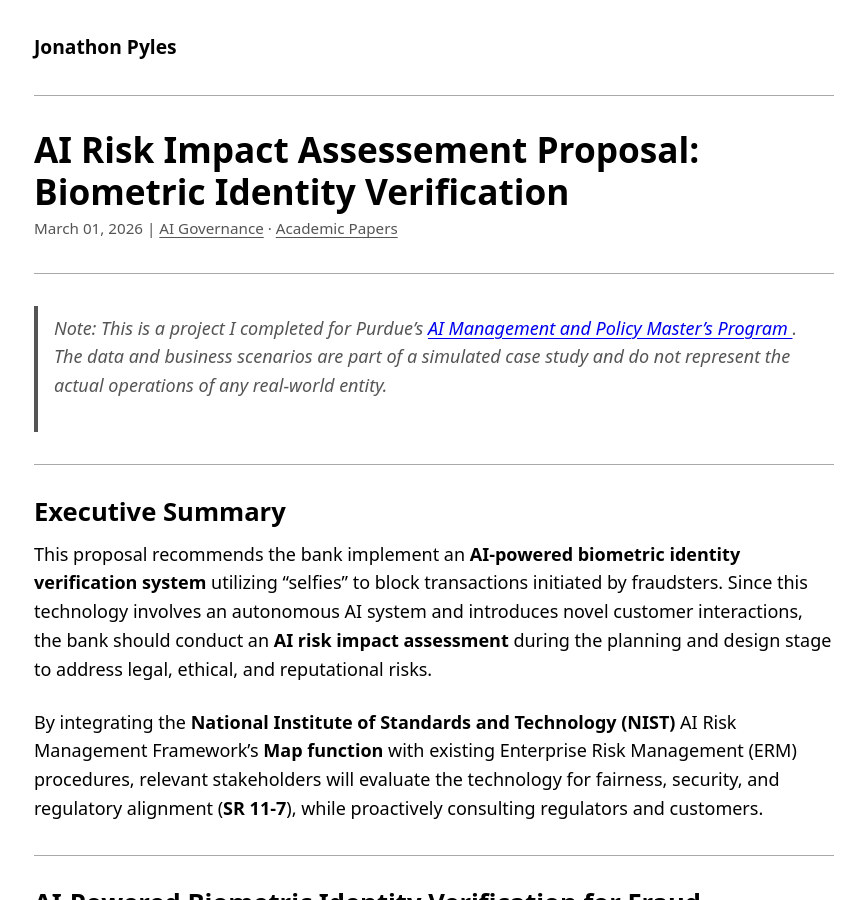
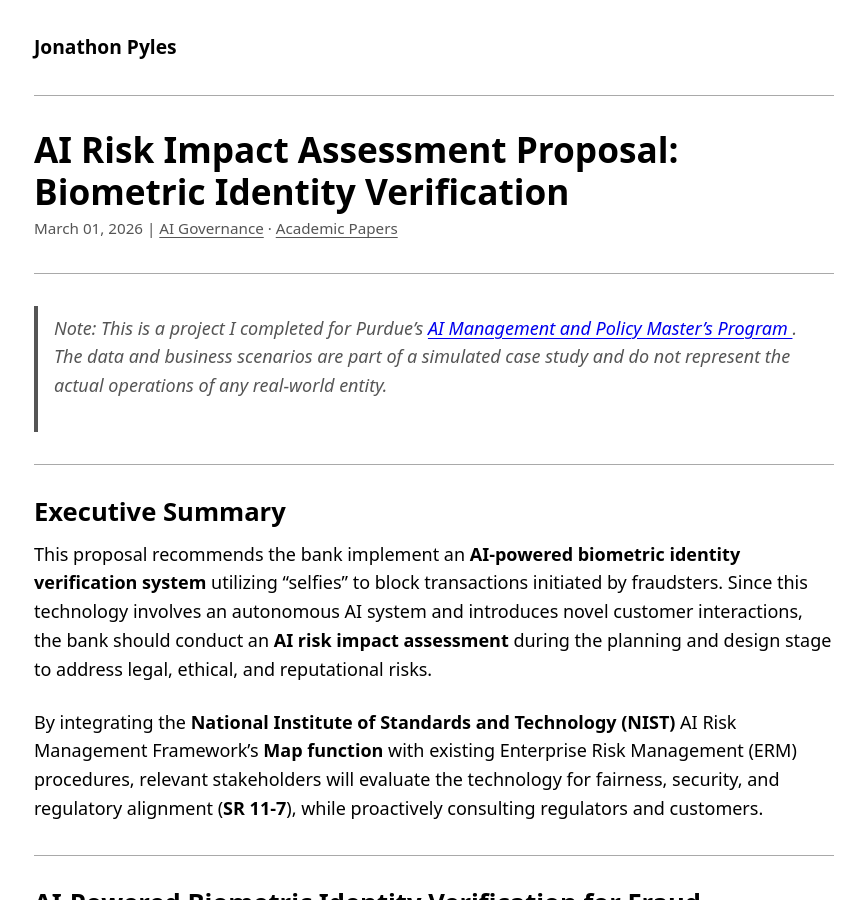
Before and after one commit to JNPyles/JNPyles.github.io, a Jekyll site: the page built from _posts/2026/2026-03-01-AI-Risk-Impact-Assessment-Proposal-Biometric-Identity-Verification.md, in a window 1280 px wide and 900 px high. Shown: the whole window, without its empty margins (206-1071 px from the left). Built offline with Jekyll 4.4.1, drawn with Linux system fonts in a browser that asks for light colours; nearby versions of some CDN libraries.

Commit message:
website updates

```diff
--- a/_posts/2026/2026-03-01-AI-Risk-Impact-Assessment-Proposal-Biometric-Identity-Verification.md
+++ b/_posts/2026/2026-03-01-AI-Risk-Impact-Assessment-Proposal-Biometric-Identity-Verification.md
@@ -1,5 +1,5 @@
 ---
-title: "AI Risk Impact Assessement Proposal: Biometric Identity Verification"
+title: "AI Risk Impact Assessment Proposal: Biometric Identity Verification"
 date: 2026-03-01
 tags: [AI Governance, Academic Papers]
 ---
```
Also changed, not shown: _posts/2012/2012-02-23-ios-app-development.md (+3 -0 lines), _posts/2001/2001-12-10-the-federalist-on-federalism.md (renamed from _posts/2001/2001-12-10-fhe-federalist-on-federalism.md), assets/images/2001/the-federalist-on-federalism/the-federalist-on-federalism.jpg (added), assets/images/2012/2012-02-23-ios-app-development/exploring-ios-app-development.jpg (added).
